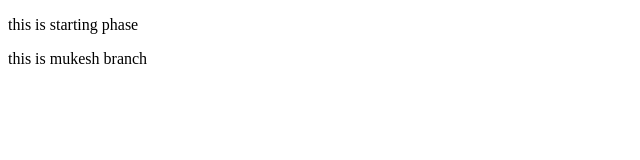
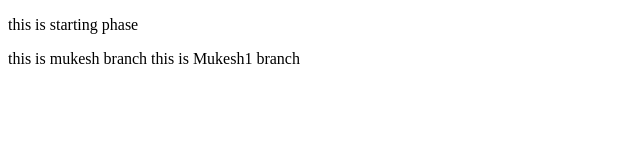
Before and after one commit to mukesh2305/gitPract, a plain HTML site: page index.html in a window 1280 px wide. Shown: the whole page, without its empty margins (0-640 px from the left). Drawn offline with Linux system fonts and the light colour scheme.

Commit message:
mukesh1 brnach name

```diff
--- a/index.html
+++ b/index.html
@@ -9,5 +9,6 @@
 <body>
     <p>this is starting phase</p>
     <Mukesh>this is mukesh branch</Mukesh>
+    <Mukesh1>this is Mukesh1 branch</Mukesh1>
 </body>
 </html>
```
